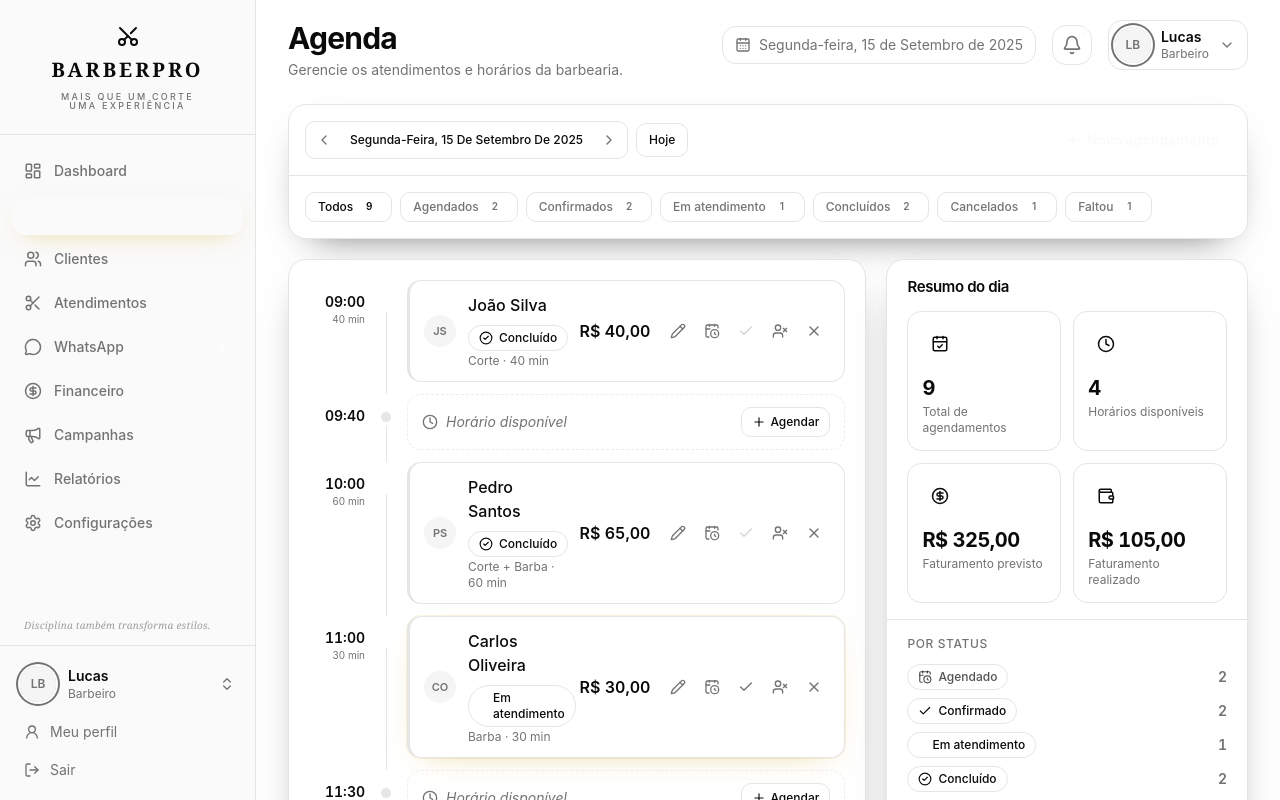
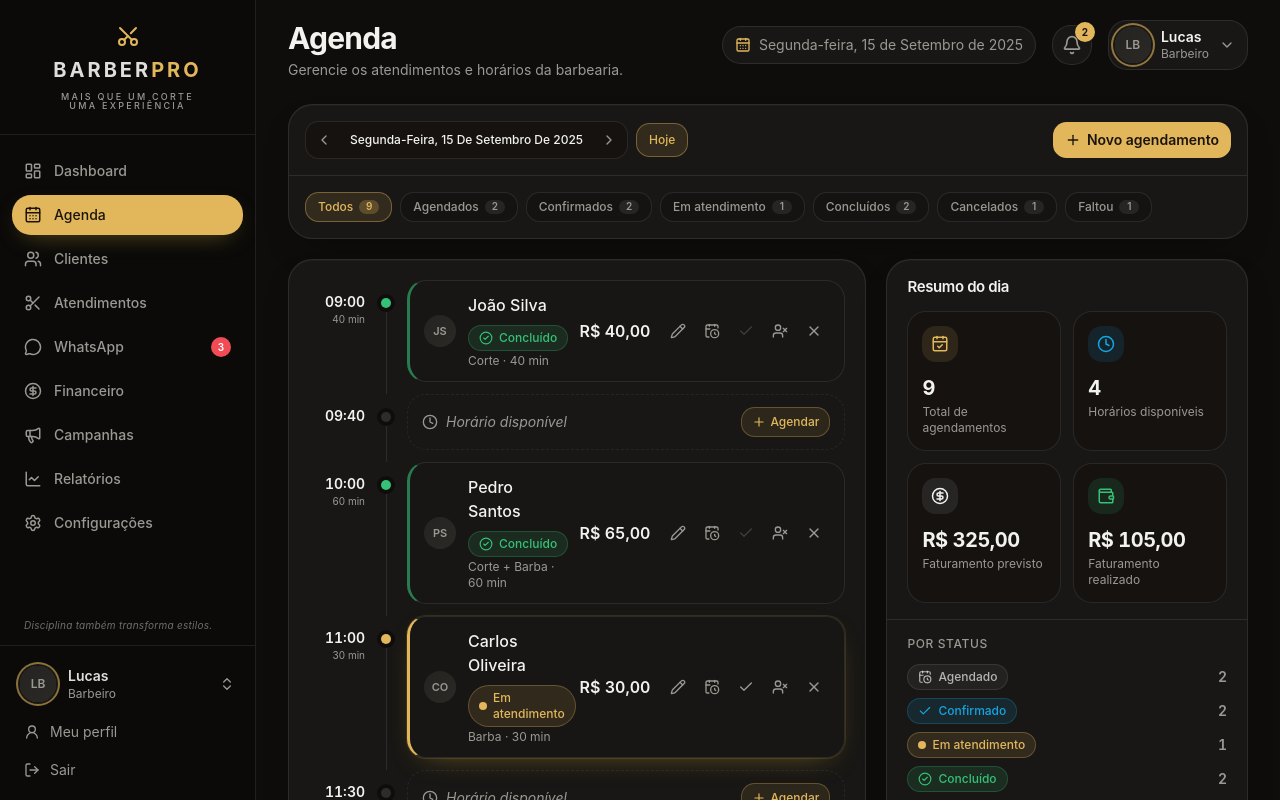
Before and after one commit to lucaslago01/barberpro-crm, a Next.js app: page /agenda in a window 1280 px wide. Shown: the top 800 px of the page. Built offline with nearby package versions, Linux system fonts and the light colour scheme.

Commit message:
Restaurar CSS original do BarberPro
Removed old color variables and added new theme colors and fonts.

```diff
--- a/app/globals.css
+++ b/app/globals.css
@@ -5,152 +5,96 @@
 @custom-variant dark (&:is(.dark *));
 
 @theme inline {
-  --color-sidebar-ring: var(--sidebar-ring);
+  --font-sans: var(--font-inter);
+  --font-serif: var(--font-playfair);
+
+  --color-background: var(--background);
+  --color-foreground: var(--foreground);
+  --color-card: var(--card);
+  --color-card-foreground: var(--card-foreground);
+  --color-popover: var(--popover);
+  --color-popover-foreground: var(--popover-foreground);
+  --color-primary: var(--primary);
+  --color-primary-foreground: var(--primary-foreground);
+  --color-secondary: var(--secondary);
+  --color-secondary-foreground: var(--secondary-foreground);
+  --color-muted: var(--muted);
+  --color-muted-foreground: var(--muted-foreground);
+  --color-accent: var(--accent);
+  --color-accent-foreground: var(--accent-foreground);
+  --color-destructive: var(--destructive);
+  --color-border: var(--border);
+  --color-input: var(--input);
+  --color-ring: var(--ring);
+
+  --color-gold: var(--gold);
+  --color-gold-soft: var(--gold-soft);
+  --color-success: var(--success);
+  --color-warning: var(--warning);
+  --color-info: var(--info);
+  --color-danger: var(--danger);
+
+  --color-sidebar: var(--sidebar);
+  --color-sidebar-foreground: var(--sidebar-foreground);
+  --color-sidebar-accent: var(--sidebar-accent);
   --color-sidebar-border: var(--sidebar-border);
-  --color-sidebar-accent-foreground: var(--sidebar-accent-foreground);
-  --color-sidebar-accent: var(--sidebar-accent);
-  --color-sidebar-primary-foreground: var(--sidebar-primary-foreground);
-  --color-sidebar-primary: var(--sidebar-primary);
-  --color-sidebar-foreground: var(--sidebar-foreground);
-  --color-sidebar: var(--sidebar);
-  --color-chart-5: var(--chart-5);
-  --color-chart-4: var(--chart-4);
-  --color-chart-3: var(--chart-3);
+
+  --color-chart-1: var(--chart-1);
   --color-chart-2: var(--chart-2);
-  --color-chart-1: var(--chart-1);
-  --color-ring: var(--ring);
-  --color-input: var(--input);
-  --color-border: var(--border);
-  --color-destructive: var(--destructive);
-  --color-accent-foreground: var(--accent-foreground);
-  --color-accent: var(--accent);
-  --color-muted-foreground: var(--muted-foreground);
-  --color-muted: var(--muted);
-  --color-secondary-foreground: var(--secondary-foreground);
-  --color-secondary: var(--secondary);
-  --color-primary-foreground: var(--primary-foreground);
-  --color-primary: var(--primary);
-  --color-popover-foreground: var(--popover-foreground);
-  --color-popover: var(--popover);
-  --color-card-foreground: var(--card-foreground);
-  --color-card: var(--card);
-  --color-foreground: var(--foreground);
-  --color-background: var(--background);
+
   --radius-sm: calc(var(--radius) * 0.6);
   --radius-md: calc(var(--radius) * 0.8);
   --radius-lg: var(--radius);
   --radius-xl: calc(var(--radius) * 1.4);
   --radius-2xl: calc(var(--radius) * 1.8);
-  --radius-3xl: calc(var(--radius) * 2.2);
-  --radius-4xl: calc(var(--radius) * 2.6);
 }
 
 :root {
-  color-scheme: light;
-  --background: oklch(1 0 0);
-  --foreground: oklch(0.145 0 0);
-  --card: oklch(1 0 0);
-  --card-foreground: oklch(0.145 0 0);
-  --popover: oklch(1 0 0);
-  --popover-foreground: oklch(0.145 0 0);
-  --primary: oklch(0.205 0 0);
-  --primary-foreground: oklch(0.985 0 0);
-  --secondary: oklch(0.97 0 0);
-  --secondary-foreground: oklch(0.205 0 0);
-  --muted: oklch(0.97 0 0);
-  --muted-foreground: oklch(0.556 0 0);
-  --accent: oklch(0.97 0 0);
-  --accent-foreground: oklch(0.205 0 0);
-  --destructive: oklch(0.577 0.245 27.325);
-  --border: oklch(0.922 0 0);
-  --input: oklch(0.922 0 0);
-  --ring: oklch(0.708 0 0);
-  --chart-1: oklch(0.87 0 0);
-  --chart-2: oklch(0.556 0 0);
-  --chart-3: oklch(0.439 0 0);
-  --chart-4: oklch(0.371 0 0);
-  --chart-5: oklch(0.269 0 0);
-  --radius: 0.625rem;
-  --sidebar: oklch(0.985 0 0);
-  --sidebar-foreground: oklch(0.145 0 0);
-  --sidebar-primary: oklch(0.205 0 0);
-  --sidebar-primary-foreground: oklch(0.985 0 0);
-  --sidebar-accent: oklch(0.97 0 0);
-  --sidebar-accent-foreground: oklch(0.205 0 0);
-  --sidebar-border: oklch(0.922 0 0);
-  --sidebar-ring: oklch(0.708 0 0);
-}
+  color-scheme: dark;
 
-.dark {
-  color-scheme: dark;
-  --background: oklch(0.145 0 0);
-  --foreground: oklch(0.985 0 0);
-  --card: oklch(0.205 0 0);
-  --card-foreground: oklch(0.985 0 0);
-  --popover: oklch(0.205 0 0);
-  --popover-foreground: oklch(0.985 0 0);
-  --primary: oklch(0.922 0 0);
-  --primary-foreground: oklch(0.205 0 0);
-  --secondary: oklch(0.269 0 0);
-  --secondary-foreground: oklch(0.985 0 0);
-  --muted: oklch(0.269 0 0);
-  --muted-foreground: oklch(0.708 0 0);
-  --accent: oklch(0.269 0 0);
-  --accent-foreground: oklch(0.985 0 0);
-  --destructive: oklch(0.704 0.191 22.216);
-  --border: oklch(1 0 0 / 10%);
-  --input: oklch(1 0 0 / 15%);
-  --ring: oklch(0.556 0 0);
-  --chart-1: oklch(0.87 0 0);
-  --chart-2: oklch(0.556 0 0);
-  --chart-3: oklch(0.439 0 0);
-  --chart-4: oklch(0.371 0 0);
-  --chart-5: oklch(0.269 0 0);
-  --sidebar: oklch(0.205 0 0);
-  --sidebar-foreground: oklch(0.985 0 0);
-  --sidebar-primary: oklch(0.488 0.243 264.376);
-  --sidebar-primary-foreground: oklch(0.985 0 0);
-  --sidebar-accent: oklch(0.269 0 0);
-  --sidebar-accent-foreground: oklch(0.985 0 0);
-  --sidebar-border: oklch(1 0 0 / 10%);
-  --sidebar-ring: oklch(0.556 0 0);
-}
+  --background: oklch(0.16 0.004 60);
+  --foreground: oklch(0.96 0.003 90);
 
-@media (prefers-color-scheme: dark) {
-  :root:not(.light) {
-    color-scheme: dark;
-    --background: oklch(0.145 0 0);
-    --foreground: oklch(0.985 0 0);
-    --card: oklch(0.205 0 0);
-    --card-foreground: oklch(0.985 0 0);
-    --popover: oklch(0.205 0 0);
-    --popover-foreground: oklch(0.985 0 0);
-    --primary: oklch(0.922 0 0);
-    --primary-foreground: oklch(0.205 0 0);
-    --secondary: oklch(0.269 0 0);
-    --secondary-foreground: oklch(0.985 0 0);
-    --muted: oklch(0.269 0 0);
-    --muted-foreground: oklch(0.708 0 0);
-    --accent: oklch(0.269 0 0);
-    --accent-foreground: oklch(0.985 0 0);
-    --destructive: oklch(0.704 0.191 22.216);
-    --border: oklch(1 0 0 / 10%);
-    --input: oklch(1 0 0 / 15%);
-    --ring: oklch(0.556 0 0);
-    --chart-1: oklch(0.87 0 0);
-    --chart-2: oklch(0.556 0 0);
-    --chart-3: oklch(0.439 0 0);
-    --chart-4: oklch(0.371 0 0);
-    --chart-5: oklch(0.269 0 0);
-    --sidebar: oklch(0.205 0 0);
-    --sidebar-foreground: oklch(0.985 0 0);
-    --sidebar-primary: oklch(0.488 0.243 264.376);
-    --sidebar-primary-foreground: oklch(0.985 0 0);
-    --sidebar-accent: oklch(0.269 0 0);
-    --sidebar-accent-foreground: oklch(0.985 0 0);
-    --sidebar-border: oklch(1 0 0 / 10%);
-    --sidebar-ring: oklch(0.556 0 0);
-  }
+  --card: oklch(0.205 0.005 70);
+  --card-foreground: oklch(0.96 0.003 90);
+
+  --popover: oklch(0.205 0.005 70);
+  --popover-foreground: oklch(0.96 0.003 90);
+
+  --primary: oklch(0.8 0.12 84);
+  --primary-foreground: oklch(0.2 0.02 70);
+
+  --secondary: oklch(0.26 0.005 70);
+  --secondary-foreground: oklch(0.96 0.003 90);
+
+  --muted: oklch(0.26 0.005 70);
+  --muted-foreground: oklch(0.68 0.008 80);
+
+  --accent: oklch(0.28 0.006 70);
+  --accent-foreground: oklch(0.96 0.003 90);
+
+  --destructive: oklch(0.62 0.2 25);
+
+  --border: oklch(1 0 0 / 9%);
+  --input: oklch(1 0 0 / 14%);
+  --ring: oklch(0.8 0.12 84);
+
+  --gold: oklch(0.8 0.12 84);
+  --gold-soft: oklch(0.8 0.12 84 / 14%);
+  --success: oklch(0.72 0.16 155);
+  --warning: oklch(0.8 0.13 80);
+  --info: oklch(0.68 0.14 235);
+  --danger: oklch(0.65 0.2 22);
+
+  --chart-1: oklch(0.8 0.12 84);
+  --chart-2: oklch(0.72 0.16 155);
+
+  --radius: 0.85rem;
+
+  --sidebar: oklch(0.145 0.004 60);
+  --sidebar-foreground: oklch(0.9 0.003 90);
+  --sidebar-accent: oklch(0.8 0.12 84);
+  --sidebar-border: oklch(1 0 0 / 8%);
 }
 
 @layer base {
@@ -159,5 +103,22 @@
   }
   body {
     @apply bg-background text-foreground;
+    font-feature-settings: 'liga' 1, 'calt' 1;
   }
 }
+
+/* Thin premium scrollbars */
+@layer utilities {
+  .scrollbar-thin {
+    scrollbar-width: thin;
+    scrollbar-color: color-mix(in oklab, var(--foreground) 18%, transparent) transparent;
+  }
+  .scrollbar-thin::-webkit-scrollbar {
+    width: 6px;
+    height: 6px;
+  }
+  .scrollbar-thin::-webkit-scrollbar-thumb {
+    background: color-mix(in oklab, var(--foreground) 16%, transparent);
+    border-radius: 9999px;
+  }
+}
```
